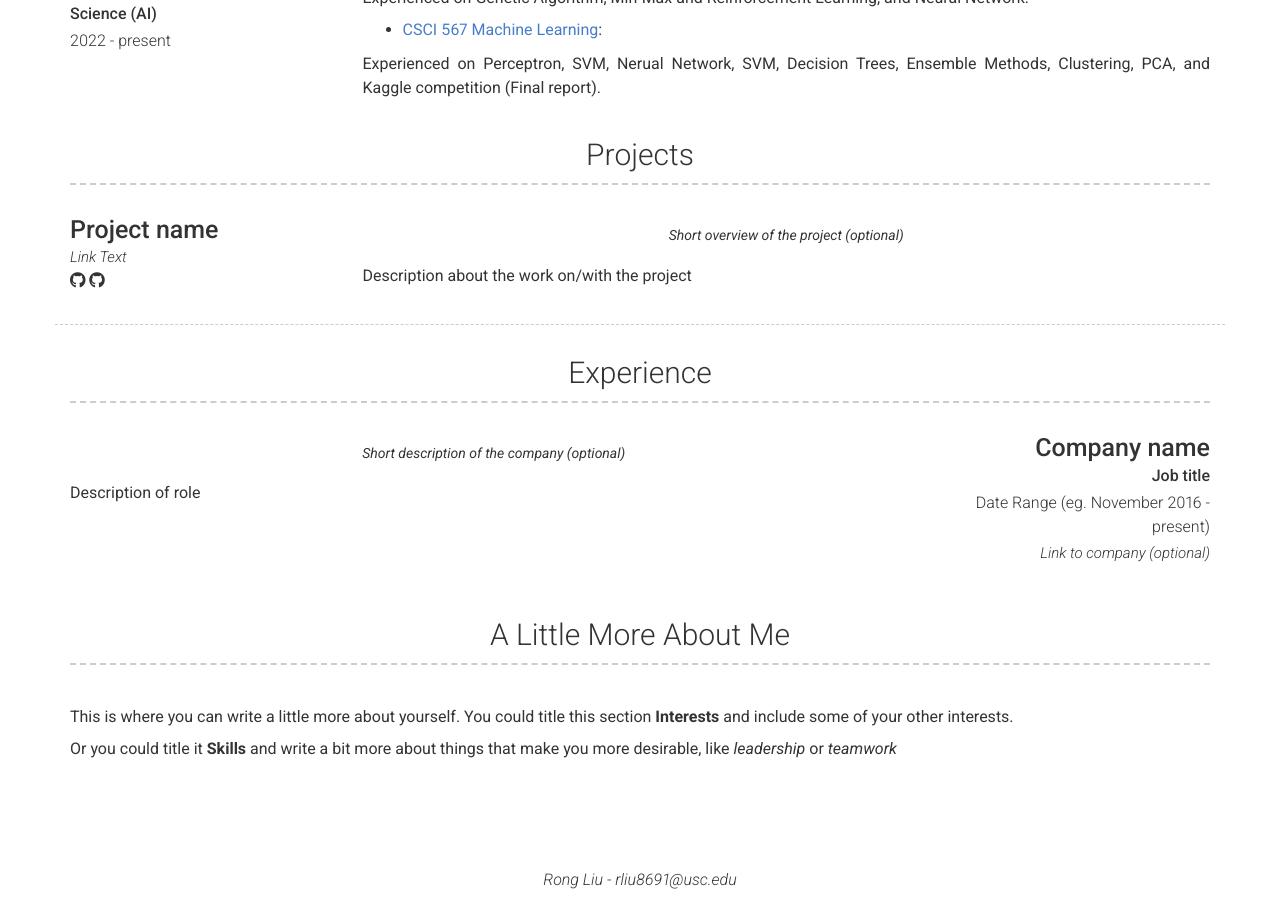
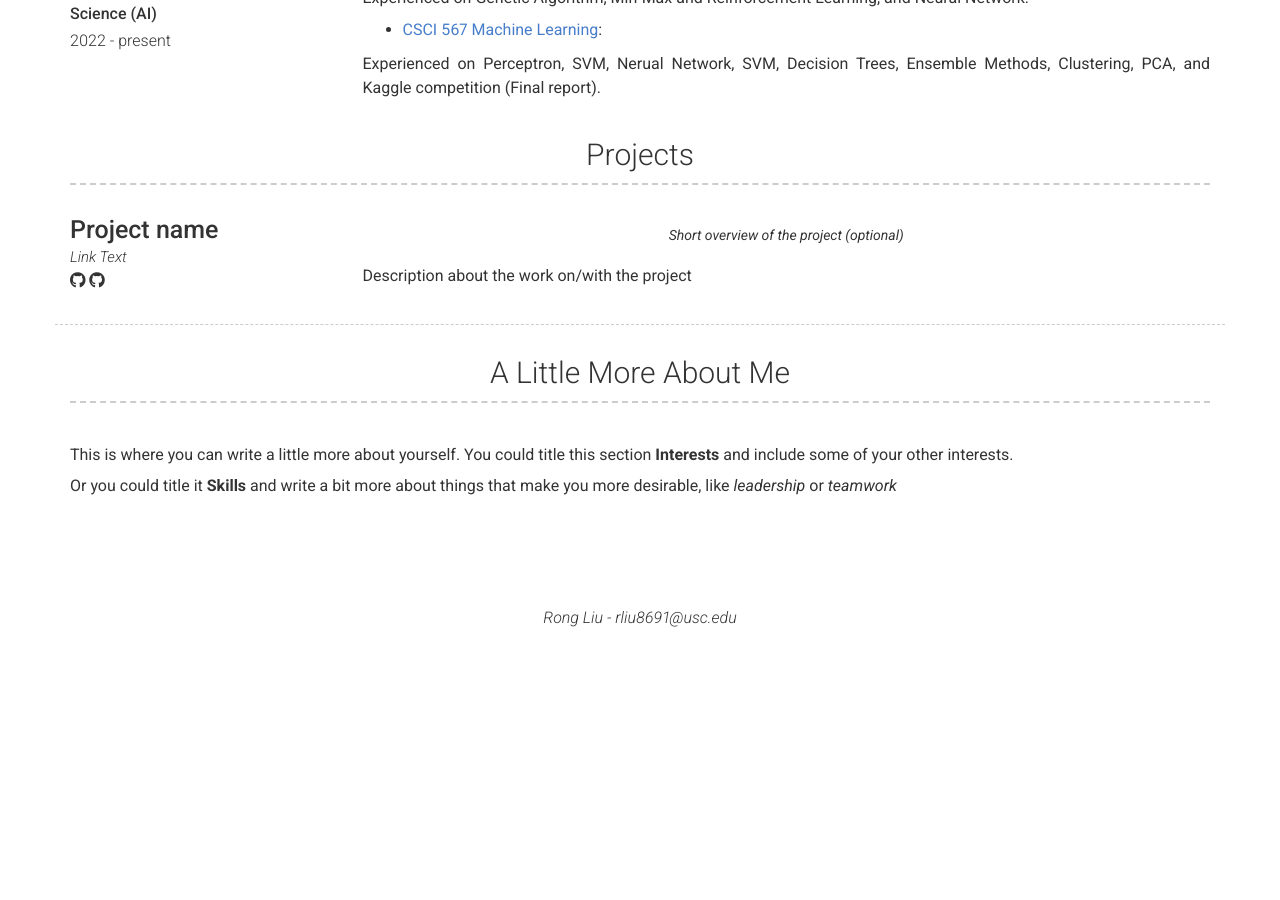
Before and after one commit to RongLiu-Leo/rongliu-leo.github.io, a Jekyll site: the page built from index.md, in a window 1280 px wide and 900 px high, scrolled down 1060 px. Built offline with Jekyll 4.4.1, drawn with Linux system fonts in a browser that asks for light colours; nearby versions of some CDN libraries; after the commit the page ends 1697 px from its top, so only the background shows below that.

Commit message:
Update _config.yml

```diff
--- a/_config.yml
+++ b/_config.yml
@@ -117,18 +117,7 @@ content:
           Short overview of the project (optional)
         description: | # this will include new lines to allow paragraphs
           Description about the work on/with the project
-  - title: Experience
-    layout: list
-    content:
-      - layout: right
-        title: Company name
-        sub_title: Job title
-        caption: Date Range (eg. November 2016 - present)
-        link: Link to company (optional)
-        quote: >
-          Short description of the company (optional)
-        description: | # this will include new lines to allow paragraphs
-          Description of role
+
   - title: A Little More About Me
     layout: text
     content: | # this will include new lines to allow paragraphs
```
